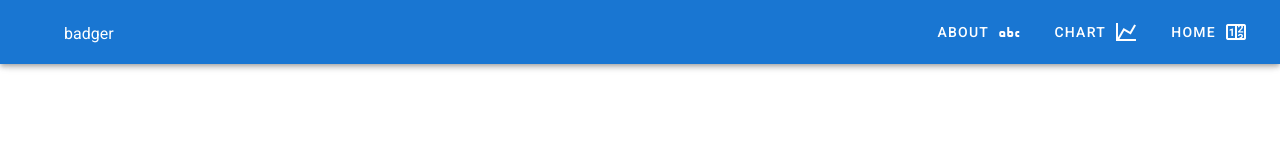
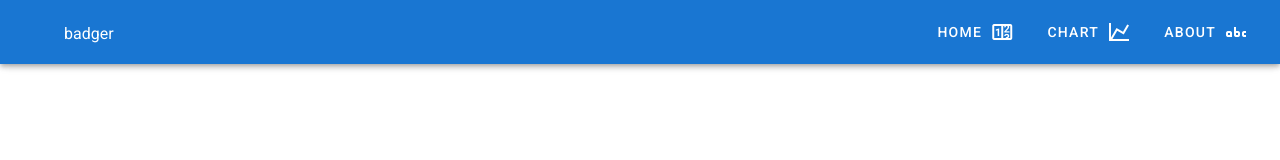
Before and after one commit to juissi999/badger, a Vue app: page / in a window 1280 px wide. Shown: the top 160 px of the page. Built offline with nearby package versions, Linux system fonts and the light colour scheme.

Commit message:
Change linkbar links order to more logical one

```diff
--- a/src/App.vue
+++ b/src/App.vue
@@ -23,18 +23,18 @@
         </div>
 
         <v-spacer></v-spacer>
-        <v-btn @click="changePage('/about')" text>
-          <span class="mr-2 hidden-md-and-down">about</span>
-          <v-icon>mdi-alphabetical</v-icon>
+        <v-btn @click="changePage('/')" text>
+          <!-- <v-btn @click="$router.push('/')" text v-if="this.$route.path !== '/'"> -->
+          <span class="mr-2 hidden-md-and-down">home</span>
+          <v-icon>mdi-counter</v-icon>
         </v-btn>
         <v-btn @click="changePage('/chart')" text>
           <span class="mr-2 hidden-md-and-down">chart</span>
           <v-icon>mdi-chart-line</v-icon>
         </v-btn>
-        <v-btn @click="changePage('/')" text>
-          <!-- <v-btn @click="$router.push('/')" text v-if="this.$route.path !== '/'"> -->
-          <span class="mr-2 hidden-md-and-down">home</span>
-          <v-icon>mdi-counter</v-icon>
+        <v-btn @click="changePage('/about')" text>
+          <span class="mr-2 hidden-md-and-down">about</span>
+          <v-icon>mdi-alphabetical</v-icon>
         </v-btn>
       </v-app-bar>
       <v-main>
```
Also changed, not shown: 5 other files (tests, documents, lock files or other folders).
